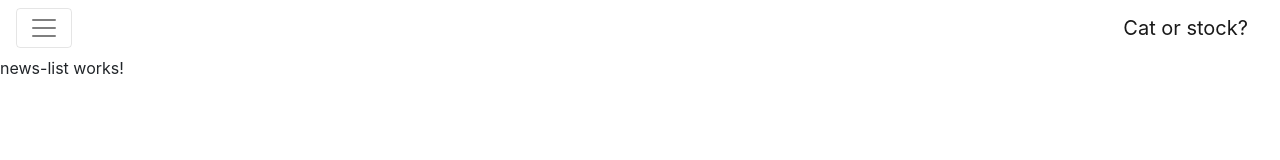
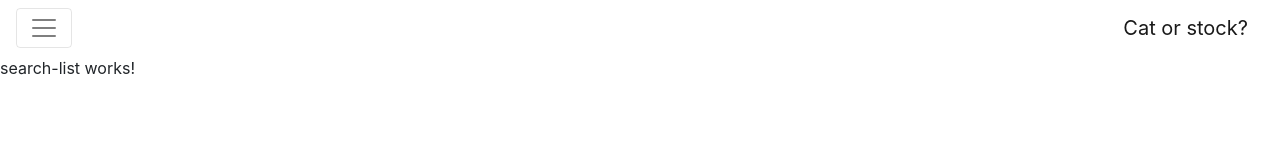
Before and after one commit to zniszcz/choose-photo, an Angular app: page /search in a window 1280 px wide. Before the commit this address led to /news. Shown: the top 160 px of the page. Built offline with nearby package versions, Linux system fonts and the light colour scheme.

Commit message:
Add search route

```diff
--- /dev/null
+++ b/src/app/unsplash/search-list.component.html
@@ -0,0 +1,3 @@
+<p>
+  search-list works!
+</p>
--- /dev/null
+++ b/src/app/unsplash/search-list.component.ts
@@ -0,0 +1,15 @@
+import { Component, OnInit } from '@angular/core';
+
+@Component({
+  selector: 'search-list',
+  templateUrl: './search-list.component.html',
+  styleUrls: ['./search-list.component.scss']
+})
+export class SearchListComponent implements OnInit {
+
+  constructor() { }
+
+  ngOnInit() {
+  }
+
+}
--- a/src/app/unsplash/unsplash.module.ts
+++ b/src/app/unsplash/unsplash.module.ts
@@ -3,6 +3,7 @@
 import { UnsplashService } from './unsplash.service';
 import { NewsListComponent } from './news-list.component';
 import { routerModule } from './unsplash.routing';
+import { SearchListComponent } from './search-list.component';
 
 @NgModule({
   imports: [
@@ -11,6 +12,7 @@
   ],
   declarations: [
     NewsListComponent,
+    SearchListComponent,
   ],
   exports: [
     NewsListComponent,
--- a/src/app/unsplash/unsplash.routing.ts
+++ b/src/app/unsplash/unsplash.routing.ts
@@ -1,8 +1,10 @@
 import { RouterModule, Routes } from '@angular/router';
 import { NewsListComponent } from './news-list.component';
+import { SearchListComponent } from './search-list.component';
 
 const routesConfig:Routes = [
   {path:'news', component: NewsListComponent },
+  {path:'search', component: SearchListComponent },
 ];
 
 export const routerModule = RouterModule.forChild(routesConfig);
```
Also changed, not shown: src/app/unsplash/search-list.component.scss (added).
